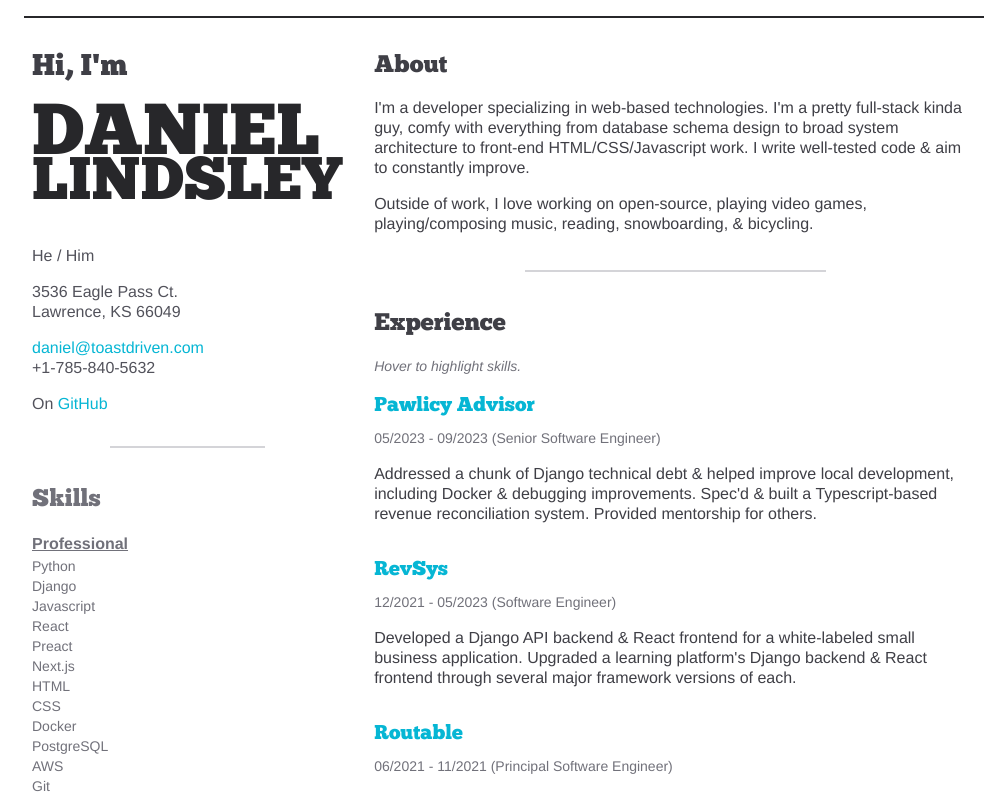
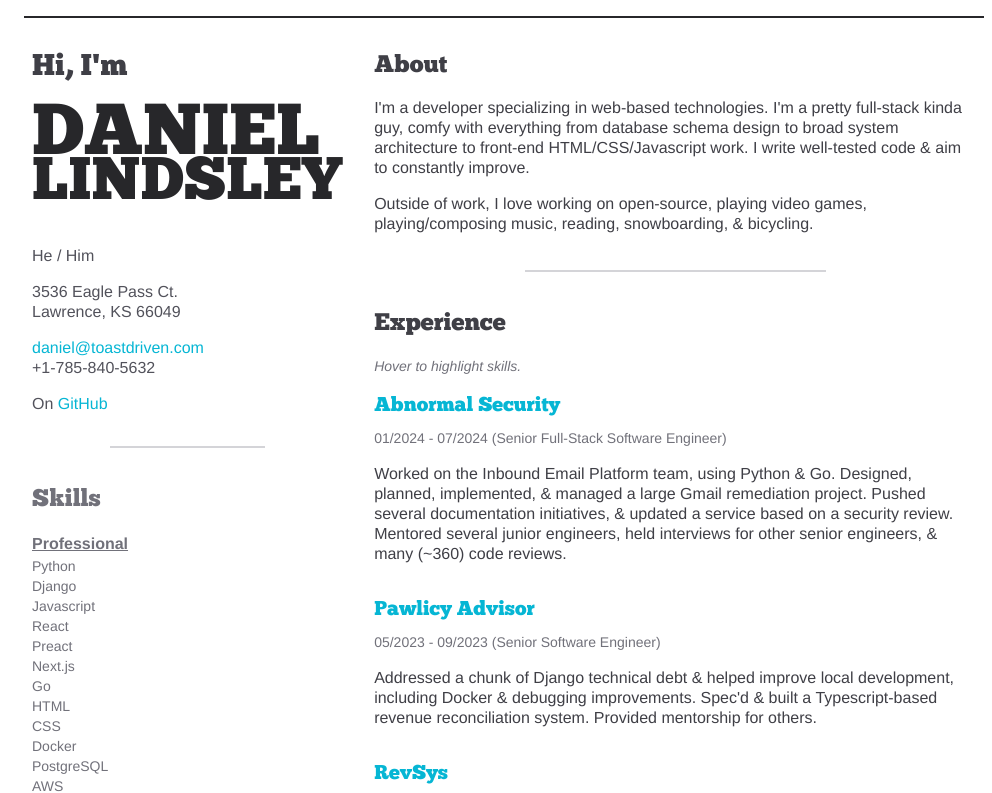
Before and after one commit to toastdriven/nutoastdriven, a Next.js app: page /daniellindsley in a window 1280 px wide. Shown: the top 793 px of the page, without its empty margins (136-1128 px from the left). Built offline with nearby package versions, Linux system fonts and the light colour scheme.

Commit message:
Updated resume.

```diff
--- a/src/app/(resume)/daniellindsley/page.js
+++ b/src/app/(resume)/daniellindsley/page.js
@@ -71,6 +71,7 @@
     { name: 'React', url: 'https://react.dev/' },
     { name: 'Preact', url: 'https://preactjs.com/' },
     { name: 'Next.js', url: 'https://nextjs.org/' },
+    { name: 'Go', url: 'https://go.dev/' },
     { name: 'HTML', url: 'https://en.wikipedia.org/wiki/HTML' },
     { name: 'CSS', url: 'https://developer.mozilla.org/en-US/docs/Web/CSS' },
     { name: 'Docker', url: 'https://docker.com/' },
@@ -92,7 +93,6 @@
     { name: 'Google Cloud', url: 'https://cloud.google.com/' },
     { name: 'Typescript', url: 'https://www.typescriptlang.org/' },
     { name: 'Arduino', url: 'https://www.arduino.cc/' },
-    { name: 'Go', url: 'https://go.dev/' },
     { name: 'Swift/Obj-C/Cocoa', url: 'https://developer.apple.com/swift/' },
     { name: 'Apache', url: 'https://apache.org/' },
     { name: 'MySQL', url: 'https://www.mysql.com/' },
@@ -392,6 +392,32 @@
             <div className="hidden md:block md:mb-4 md:italic md:text-zinc-500 md:text-sm">
               Hover to highlight skills.
             </div>
+
+            <Experience
+              companyName="Abnormal Security"
+              companyUrl="https://abnormalsecurity.com/"
+              startDate="01/2024"
+              endDate="07/2024"
+              jobTitle="Senior Full-Stack Software Engineer"
+              skillsUsed={[
+                'Python',
+                'Go',
+                'Django',
+                'React',
+                'Javascript',
+                'Typescript',
+                'PostgreSQL',
+                'Docker',
+              ]}
+              setHighlightedSkills={setHighlightedSkills}
+            >
+              Worked on the Inbound Email Platform team, using Python & Go.
+              Designed, planned, implemented, & managed a large Gmail
+              remediation project. Pushed several documentation initiatives, &
+              updated a service based on a security review.
+              Mentored several junior engineers, held interviews for other
+              senior engineers, & many (~360) code reviews.
+            </Experience>
 
             <Experience
               companyName="Pawlicy Advisor"
```
